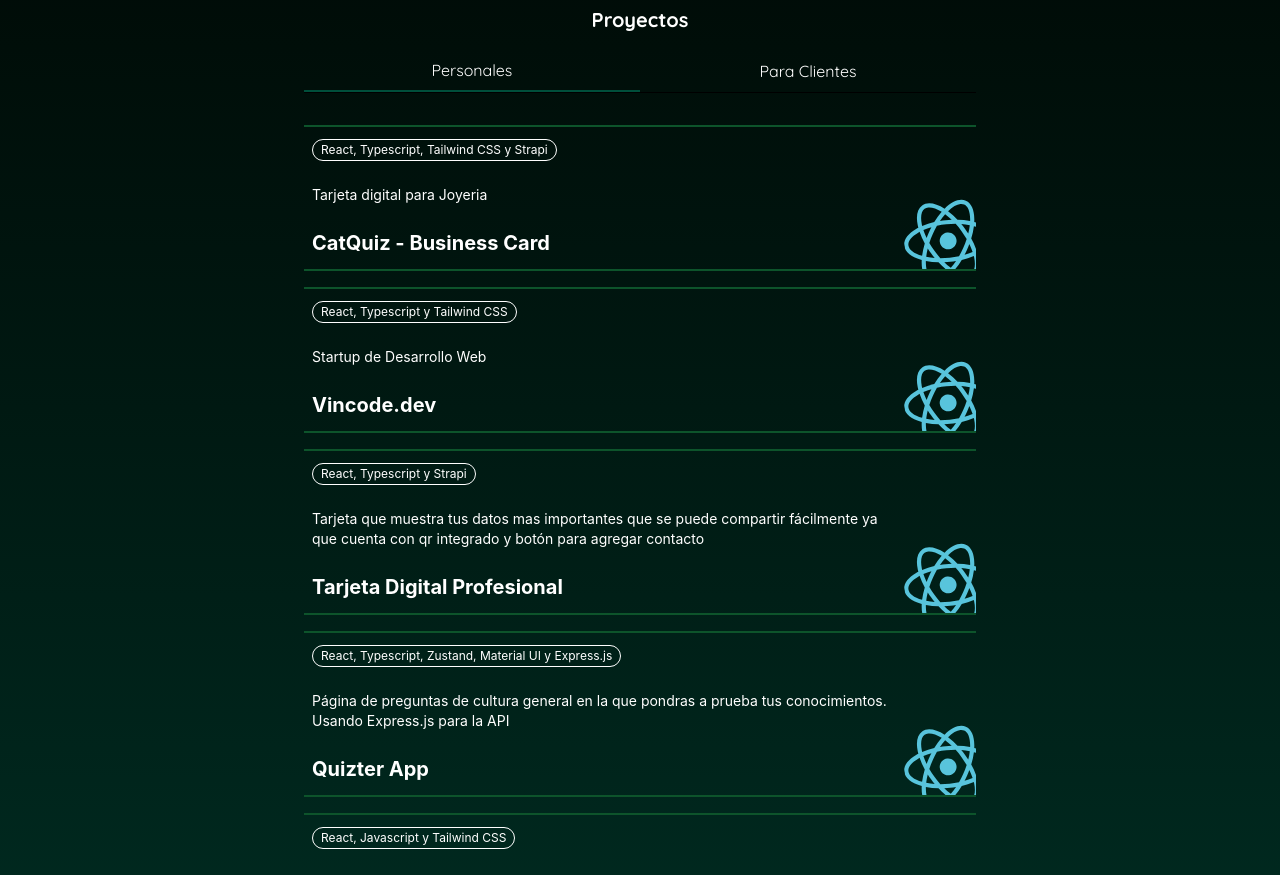
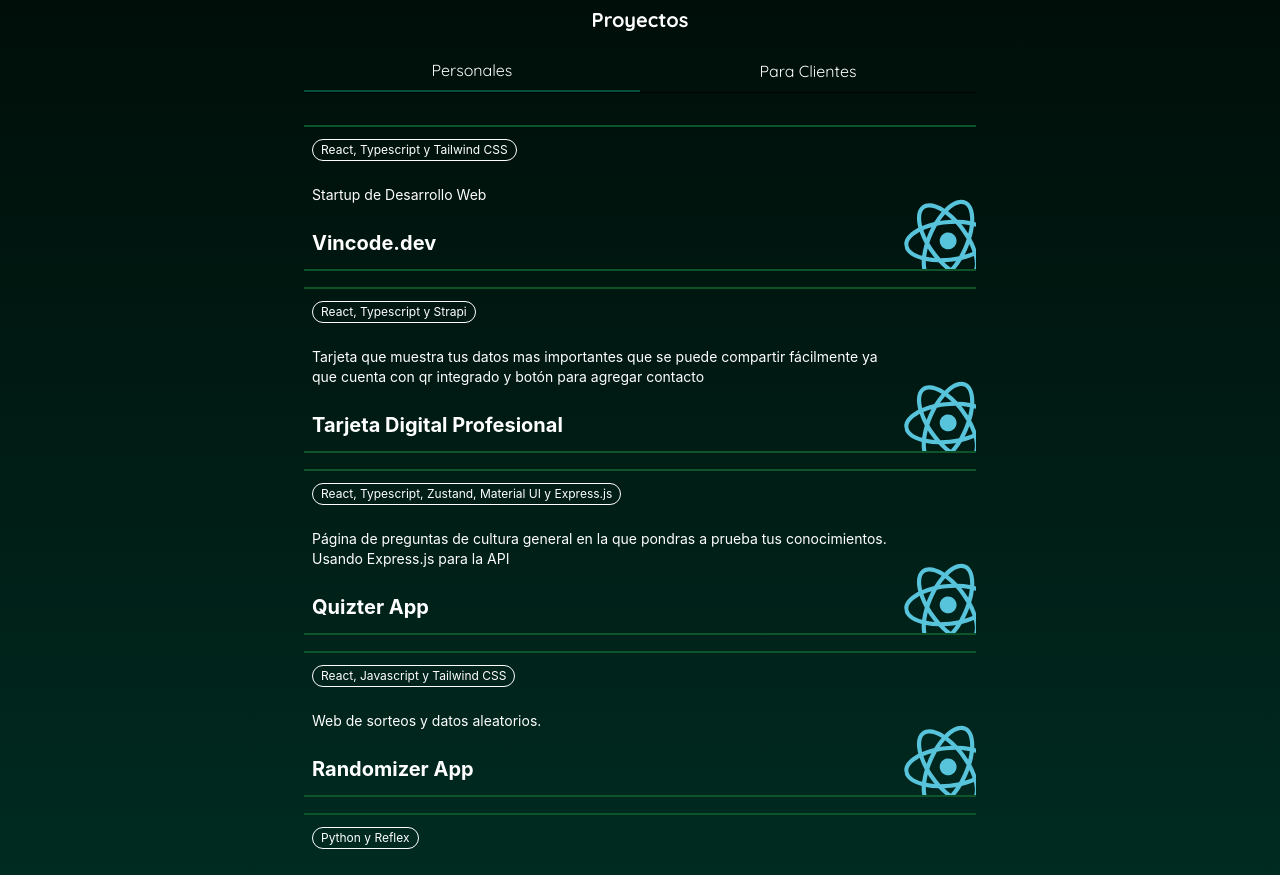
Before and after one commit to bryanvivancos/bjlinks-react-tailwind, a React (Vite) app: page / in a window 1280 px wide. Shown: the part 1140-2015 px from the top of the page. Built offline with nearby package versions, Linux system fonts and the light colour scheme; what @midudev/tailwind-animations would draw is missing.

Commit message:
Move CatQuiz project to clientes section
Removed a Project component for 'CatQuiz - Business Card' and added it to the 'clientes' section.

```diff
--- a/src/components/ProjectsTab.jsx
+++ b/src/components/ProjectsTab.jsx
@@ -17,15 +17,6 @@
     const contents = {
         personales: (
             <div>
-            <Project
-                url={"https://catquiz-card.vercel.app/"}
-                skillName={"React, Typescript, Tailwind CSS y Strapi"}
-                description={"Tarjeta digital para Joyeria"}
-                name={"CatQuiz - Business Card"}
-                skill={"react"}
-                span={"md:col-span-2"}
-                // background={reactBackground}
-            />
                 <Project
                 url={"https://vincode.dev"}
                 skillName={"React, Typescript y Tailwind CSS"}
@@ -129,6 +120,15 @@
         clientes: (
             <div>
                 <Project
+                url={"https://catquiz-card.vercel.app/"}
+                skillName={"React, Typescript, Tailwind CSS y Strapi"}
+                description={"Tarjeta digital para Joyeria"}
+                name={"CatQuiz - Business Card"}
+                skill={"react"}
+                span={"md:col-span-2"}
+                // background={reactBackground}
+            />
+                <Project
                     url={"https://catquizpe.vercel.app/"}
                     skillName={"React, Javascript y Tailwind CSS"}
                     description={"Link Web para la empresa Catquiz con React."}
```
